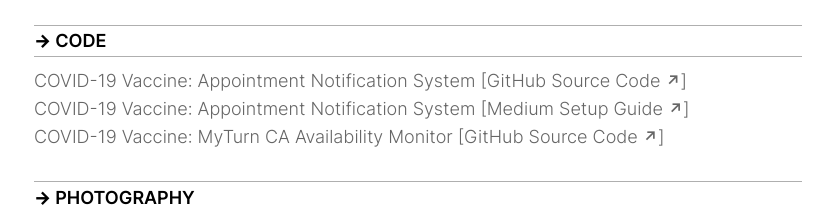
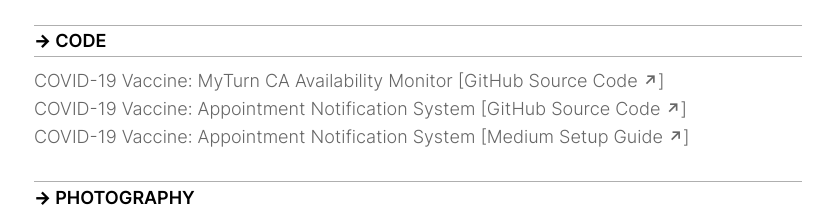
Before and after one commit to devin2712/ddxdevin, a Next.js app: page / in a window 1280 px wide. Shown: the part 299-506 px from the top of the page, without its empty margins (222-1055 px from the left). Built offline with nearby package versions, Linux system fonts and the light colour scheme.

Commit message:
Reorder code projects

```diff
--- a/pages/index.tsx
+++ b/pages/index.tsx
@@ -50,6 +50,12 @@ export default function Home() {
             title="Code"
             links={[
               {
+                url: "https://github.com/devin2712/myturn-monitor",
+                title: "COVID-19 Vaccine: MyTurn CA Availability Monitor",
+                isExternal: true,
+                externalLinkLabel: "GitHub Source Code",
+              },
+              {
                 url: "https://github.com/devin2712/covid-notify",
                 title: "COVID-19 Vaccine: Appointment Notification System",
                 isExternal: true,
@@ -61,12 +67,6 @@ export default function Home() {
                 title: "COVID-19 Vaccine: Appointment Notification System",
                 isExternal: true,
                 externalLinkLabel: "Medium Setup Guide",
-              },
-              {
-                url: "https://github.com/devin2712/myturn-monitor",
-                title: "COVID-19 Vaccine: MyTurn CA Availability Monitor",
-                isExternal: true,
-                externalLinkLabel: "GitHub Source Code",
               },
             ]}
           />
```
